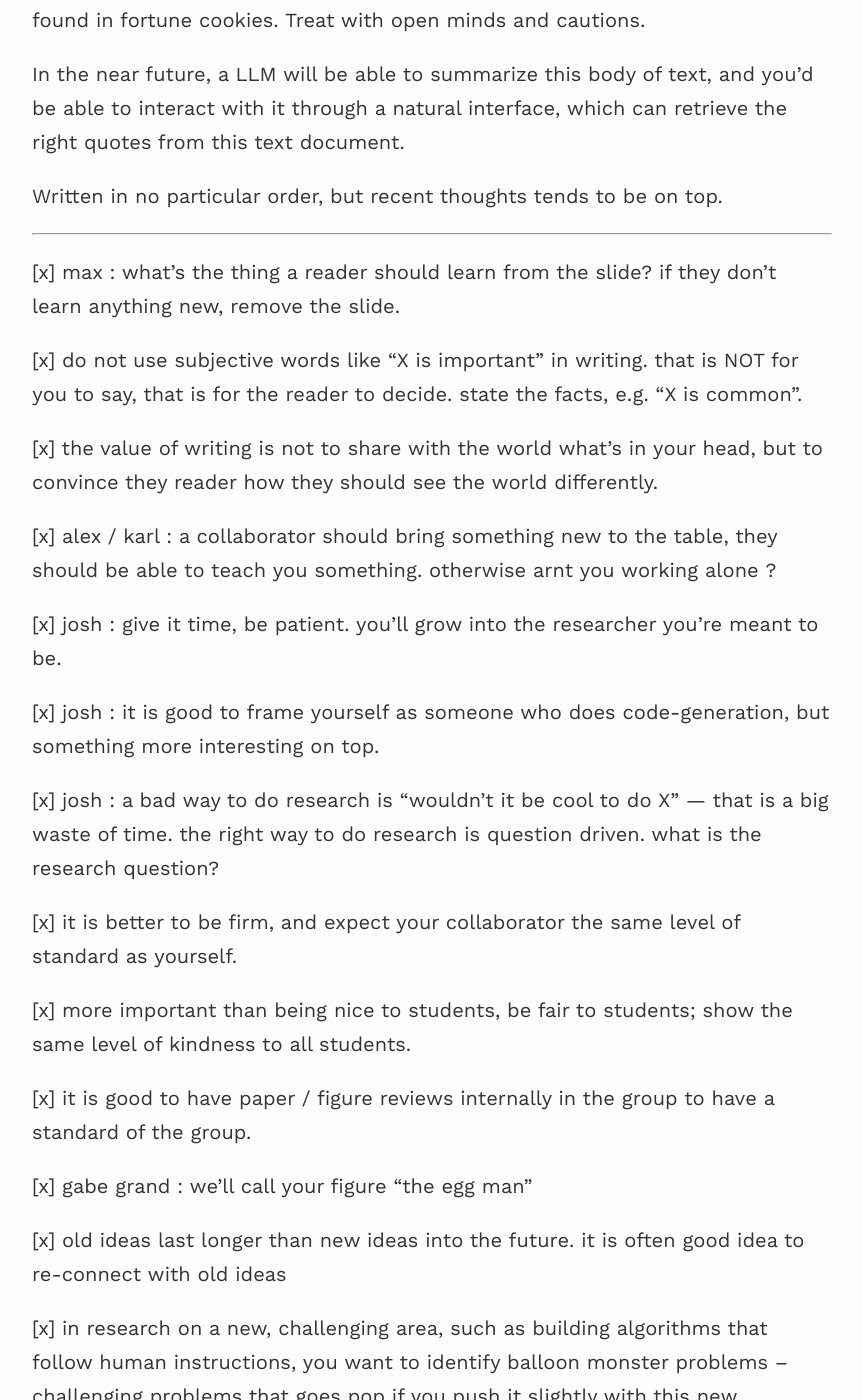
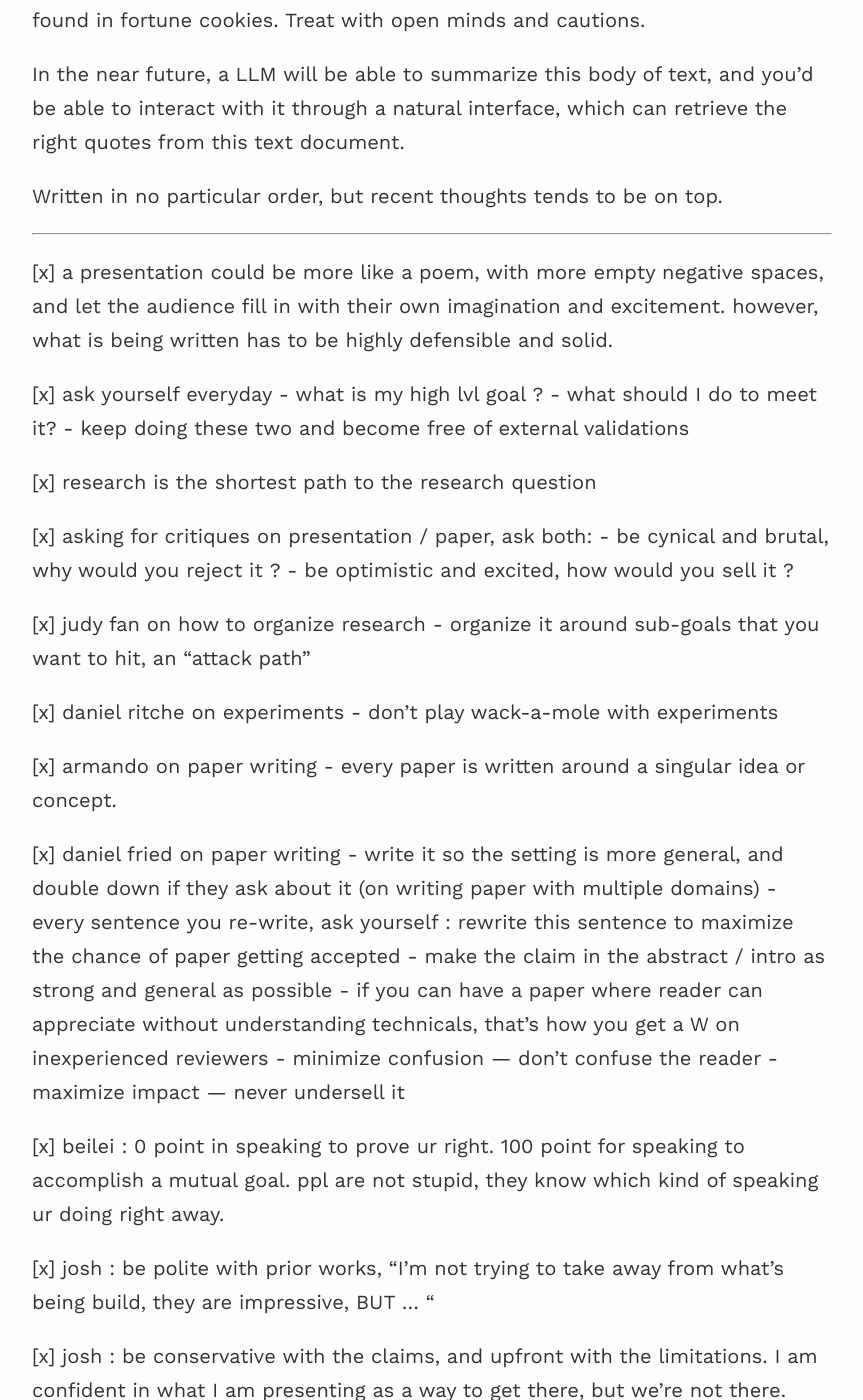
Before and after one commit to evanthebouncy/evanthebouncy.github.io, a Jekyll site: the page built from _pages/thoughts.md, in a window 1280 px wide and 1400 px high, scrolled down 299 px. Shown: the whole window, without its empty margins (208-1071 px from the left). Built offline with Jekyll 4.4.1, drawn with Linux system fonts in a browser that asks for light colours; nearby versions of some CDN libraries; some of the changed text lies outside the part shown.

Commit message:
small update

```diff
--- a/_config.yml
+++ b/_config.yml
@@ -8,7 +8,7 @@ description: I make programming communicative
 
 # baseurl: / #name of GitHub repository
 url: "" #custom url to be used instead of GitHub repository
-email: "yewen.pu@autodesk.com"
+email: "yewenpu1989@gmail.com"
 
 # Pagination
 paginate: 4
--- a/_pages/thoughts.md
+++ b/_pages/thoughts.md
@@ -15,6 +15,43 @@ In the near future, a LLM will be able to summarize this body of text, and you'd
 Written in no particular order, but recent thoughts tends to be on top.
 
 ----
+
+[x] a presentation could be more like a poem, with more empty negative spaces, and let the audience fill in with their own imagination and excitement. however, what is being written has to be highly defensible and solid.
+
+[x] ask yourself everyday
+    - what is my high lvl goal ?
+    - what should I do to meet it?
+    - keep doing these two and become free of external validations
+
+[x] research is the shortest path to the research question
+
+[x] asking for critiques on presentation / paper, ask both:
+    - be cynical and brutal, why would you reject it ?
+    - be optimistic and excited, how would you sell it ?
+
+[x] judy fan on how to organize research
+    - organize it around sub-goals that you want to hit, an "attack path"
+
+[x] daniel ritche on experiments
+    - don't play wack-a-mole with experiments
+
+[x] armando on paper writing
+    - every paper is written around a singular idea or concept.
+
+[x] daniel fried on paper writing
+    - write it so the setting is more general, and double down if they ask about it (on writing paper with multiple domains)
+    - every sentence you re-write, ask yourself : rewrite this sentence to maximize the chance of paper getting accepted
+    - make the claim in the abstract / intro as strong and general as possible
+    - if you can have a paper where reader can appreciate without understanding technicals, that's how you get a W on inexperienced reviewers
+    - minimize confusion --- don't confuse the reader
+    - maximize impact --- never undersell it
+
+[x] beilei : 0 point in speaking to prove ur right. 100 point for speaking to accomplish a mutual goal. ppl are not stupid, they know which kind of speaking ur doing right away.
+
+[x] josh : be polite with prior works, "I'm not trying to take away from what's being build, they are impressive, BUT ... "
+
+[x] josh : be conservative with the claims, and upfront with the limitations. I am confident in what I am presenting as a way to get there, but we're not there. Long term road-map, Short term road map.
+
 [x] max : what's the thing a reader should learn from the slide? if they don't learn anything new, remove the slide.
 
 [x] do not use subjective words like "X is important" in writing. that is NOT for you to say, that is for the reader to decide. state the facts, e.g. "X is common".
```
Also changed, not shown: _pages/mentoring-statement.md (+1 -0 lines).
